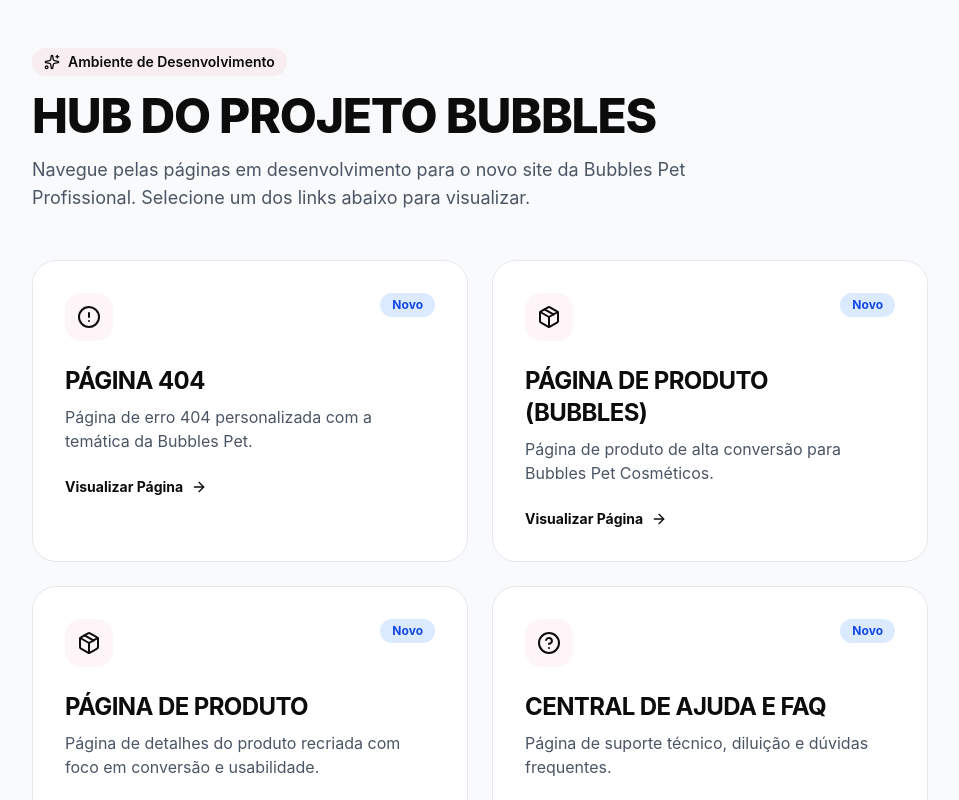
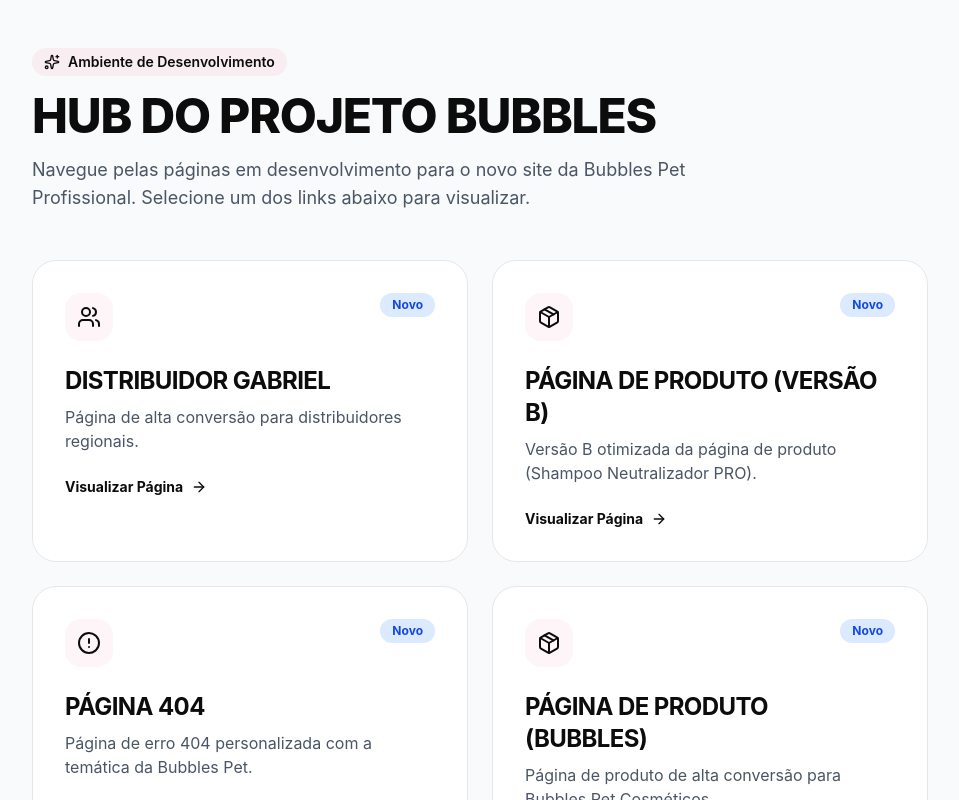
Before and after one commit to xavierxavier1995/bubbles, a Next.js app: page / in a window 1280 px wide. Shown: the top 800 px of the page, without its empty margins (160-1119 px from the left). Built offline with nearby package versions, Linux system fonts and the light colour scheme.

Commit message:
feat: Add regional distributor and product page
Introduces two new pages to the application: one for a regional distributor (Distribuidor Gabriel) with a focus on high conversion, and an optimized version B of the product page for "Shampoo Neutralizador PRO". Both pages are marked as new.

```diff
--- a/app/page.tsx
+++ b/app/page.tsx
@@ -3,6 +3,22 @@
 
 export default function ProjectHub() {
   const pages = [
+    {
+      title: 'Distribuidor Gabriel',
+      path: '/distribuidor-gabriel',
+      description: 'Página de alta conversão para distribuidores regionais.',
+      icon: Users,
+      status: 'Novo',
+      statusColor: 'bg-blue-100 text-blue-700'
+    },
+    {
+      title: 'Página de Produto (Versão B)',
+      path: '/produto-2-b',
+      description: 'Versão B otimizada da página de produto (Shampoo Neutralizador PRO).',
+      icon: Package,
+      status: 'Novo',
+      statusColor: 'bg-blue-100 text-blue-700'
+    },
     {
       title: 'Página 404',
       path: '/pagina-nao-encontrada-teste',
```
